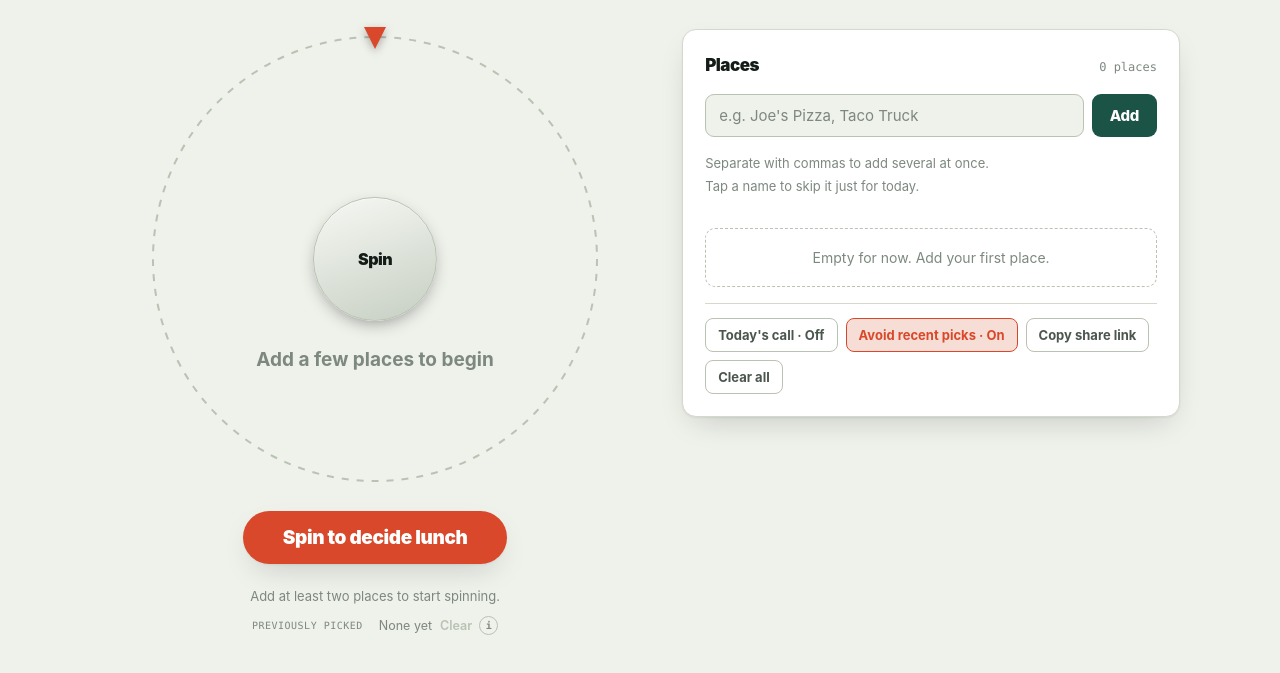
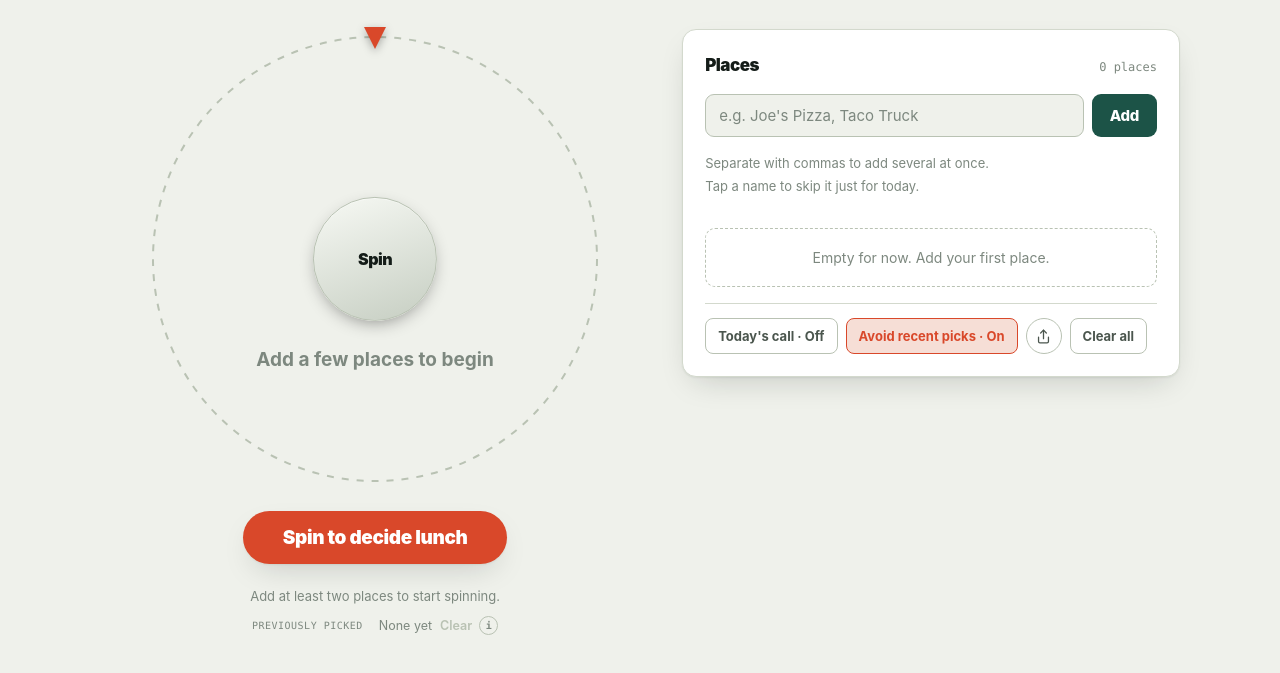
Before and after one commit to YUJEONGLEEEEE/lunch-roulette, a plain HTML site: page index.html in a window 1280 px wide. Shown: the part 173-846 px from the top of the page. Drawn offline with Linux system fonts and the light colour scheme.

Commit message:
ui: turn sharing into an icon button with the native share sheet
- open the device share sheet so KakaoTalk, Messages and the rest appear
- fall back to clipboard, then to a selectable field, when the sheet is unavailable
- show the label as a tooltip instead of a wide text button

```diff
--- a/index.html
+++ b/index.html
@@ -720,6 +720,61 @@
     color: var(--accent);
   }
 
+  .icon-ghost {
+    position: relative;
+    display: inline-flex;
+    align-items: center;
+    justify-content: center;
+    width: 36px;
+    height: 36px;
+    padding: 0;
+    color: var(--ink-2);
+    background: transparent;
+    border: 1px solid var(--line-strong);
+    border-radius: 50%;
+    cursor: pointer;
+    transition: color .18s ease, border-color .18s ease, background .18s ease;
+  }
+
+  .icon-ghost:hover { color: var(--accent); border-color: var(--accent); background: var(--accent-soft); }
+  .icon-ghost svg { width: 17px; height: 17px; display: block; }
+
+  /* 말풍선 툴팁 */
+  .icon-ghost::after {
+    content: attr(data-tip);
+    position: absolute;
+    bottom: calc(100% + 8px);
+    left: 50%;
+    transform: translateX(-50%);
+    white-space: nowrap;
+    font-family: var(--body);
+    font-size: 12px;
+    font-weight: 600;
+    color: var(--surface);
+    background: var(--ink);
+    border-radius: 7px;
+    padding: 6px 10px;
+    opacity: 0;
+    pointer-events: none;
+    transition: opacity .16s ease;
+  }
+
+  .icon-ghost::before {
+    content: "";
+    position: absolute;
+    bottom: calc(100% + 3px);
+    left: 50%;
+    transform: translateX(-50%);
+    border: 5px solid transparent;
+    border-top-color: var(--ink);
+    opacity: 0;
+    pointer-events: none;
+    transition: opacity .16s ease;
+  }
+
+  .icon-ghost:hover::after, .icon-ghost:hover::before,
+  .icon-ghost:focus-visible::after, .icon-ghost:focus-visible::before { opacity: 1; }
+
   .share-out {
     width: 100%;
     font-family: var(--mono);
@@ -896,7 +951,13 @@
       <div class="panel-foot">
         <button class="ghost" id="decision" type="button" aria-pressed="false"></button>
         <button class="ghost" id="weight" type="button" aria-pressed="true"></button>
-        <button class="ghost" id="share" type="button" data-i18n="share">공유 링크 복사</button>
+        <button class="icon-ghost" id="share" type="button" data-i18n-aria="share" data-i18n-tip="share">
+          <svg viewBox="0 0 24 24" fill="none" stroke="currentColor" stroke-width="1.8" stroke-linecap="round" stroke-linejoin="round" aria-hidden="true">
+            <path d="M12 3v12" />
+            <path d="M8 7l4-4 4 4" />
+            <path d="M5 13v6a2 2 0 0 0 2 2h10a2 2 0 0 0 2-2v-6" />
+          </svg>
+        </button>
         <button class="ghost" id="clear" type="button" data-i18n="clear">전체 삭제</button>
         <input class="share-out" id="share-out" type="text" readonly hidden data-i18n-aria="shareLabel" />
       </div>
@@ -1058,7 +1119,7 @@
         add: "추가",
         pasteHint: "쉼표로 구분하면 한 번에 여러 곳을 넣을 수 있어요.",
         empty: "아직 비어 있어요. 첫 식당을 추가해 주세요.",
-        share: "공유 링크 복사",
+        share: "링크 공유",
         shareDone: "복사했어요",
         shareManual: "링크를 직접 복사하세요",
         shareLabel: "공유 링크",
@@ -1116,7 +1177,7 @@
         add: "Add",
         pasteHint: "Separate with commas to add several at once.",
         empty: "Empty for now. Add your first place.",
-        share: "Copy share link",
+        share: "Share link",
         shareDone: "Copied",
         shareManual: "Copy the link below",
         shareLabel: "Share link",
@@ -1174,7 +1235,7 @@
         add: "追加",
         pasteHint: "カンマ区切りでまとめて追加できます。",
         empty: "まだ空です。最初のお店を追加してください。",
-        share: "共有リンクをコピー",
+        share: "リンクを共有",
         shareDone: "コピーしました",
         shareManual: "下のリンクをコピーしてください",
         shareLabel: "共有リンク",
@@ -1232,7 +1293,7 @@
         add: "添加",
         pasteHint: "用逗号分隔可以一次添加多家。",
         empty: "现在还是空的，先添加第一家吧。",
-        share: "复制分享链接",
+        share: "分享链接",
         shareDone: "已复制",
         shareManual: "请手动复制下方链接",
         shareLabel: "分享链接",
@@ -1290,7 +1351,7 @@
         add: "Añadir",
         pasteHint: "Sepáralos con comas para añadir varios a la vez.",
         empty: "Está vacío. Añade el primer sitio.",
-        share: "Copiar enlace",
+        share: "Compartir enlace",
         shareDone: "Copiado",
         shareManual: "Copia el enlace de abajo",
         shareLabel: "Enlace para compartir",
@@ -1348,7 +1409,7 @@
         add: "Hinzufügen",
         pasteHint: "Mit Kommas trennen, um mehrere auf einmal hinzuzufügen.",
         empty: "Noch leer. Füge das erste Lokal hinzu.",
-        share: "Link kopieren",
+        share: "Link teilen",
         shareDone: "Kopiert",
         shareManual: "Kopiere den Link unten",
         shareLabel: "Link zum Teilen",
@@ -2040,6 +2101,9 @@
       Array.prototype.forEach.call(document.querySelectorAll("[data-i18n-aria]"), function (el) {
         el.setAttribute("aria-label", s[el.getAttribute("data-i18n-aria")]);
       });
+      Array.prototype.forEach.call(document.querySelectorAll("[data-i18n-tip]"), function (el) {
+        el.setAttribute("data-tip", s[el.getAttribute("data-i18n-tip")]);
+      });
 
       var current = LANGS.filter(function (l) { return l.code === lang; })[0] || LANGS[1];
       langCode.textContent = current.short;
@@ -2352,25 +2416,42 @@
       save();
     });
 
+    function flashTip(text) {
+      shareBtn.setAttribute("data-tip", text);
+      setTimeout(function () { shareBtn.setAttribute("data-tip", S().share); }, 1800);
+    }
+
     shareBtn.addEventListener("click", function () {
       if (!items.length) {
         setHint("hintNoShare", true);
         return;
       }
       var url = shareLink();
-      function fallback() {
+
+      function showInput() {
         shareOut.hidden = false;
         shareOut.value = url;
         shareOut.select();
-        shareBtn.textContent = S().shareManual;
+        flashTip(S().shareManual);
       }
-      if (navigator.clipboard && navigator.clipboard.writeText) {
-        navigator.clipboard.writeText(url).then(function () {
-          shareBtn.textContent = S().shareDone;
-          setTimeout(function () { shareBtn.textContent = S().share; }, 1800);
-        }, fallback);
+
+      function copy() {
+        if (navigator.clipboard && navigator.clipboard.writeText) {
+          navigator.clipboard.writeText(url).then(function () { flashTip(S().shareDone); }, showInput);
+        } else {
+          showInput();
+        }
+      }
+
+      // 기기의 공유 시트를 연다 — 카카오톡·메시지 등 설치된 앱이 그대로 뜬다
+      if (navigator.share) {
+        navigator.share({ title: S().title, text: S().title, url: url })["catch"](function (err) {
+          // 사용자가 시트를 닫은 경우는 조용히 넘어가고, 지원되지 않을 때만 복사로 대체
+          if (err && err.name === "AbortError") return;
+          copy();
+        });
       } else {
-        fallback();
+        copy();
       }
     });
 
```
